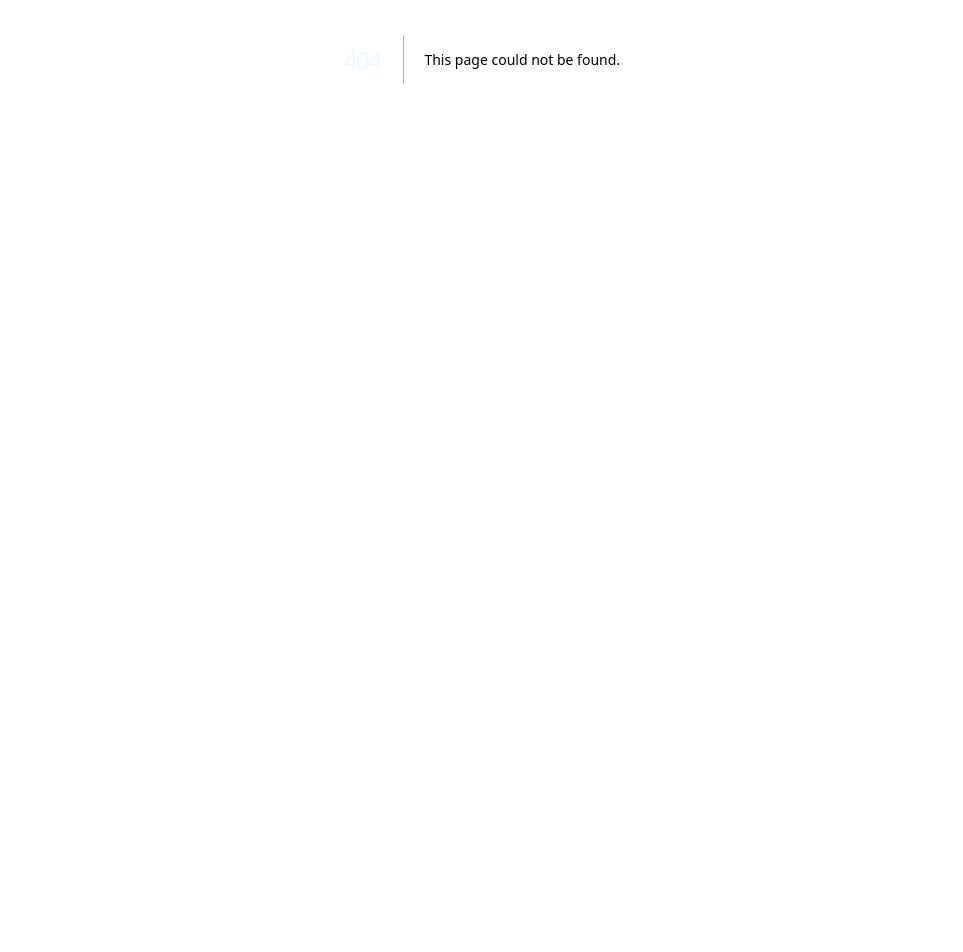
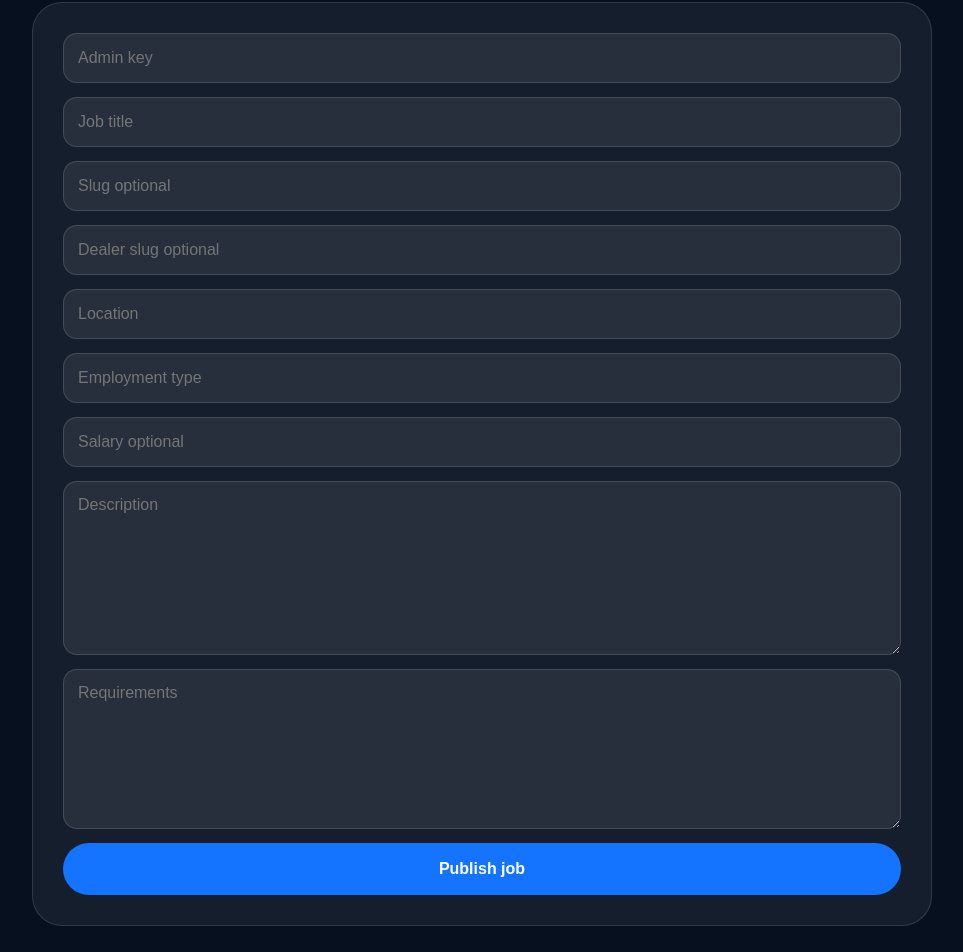
Before and after one commit to zlomke76-del/natatoday, a Next.js app: page /admin/jobs in a window 1280 px wide. Before the commit this address had no page. Shown: the part 341-1293 px from the top of the page, without its empty margins (158-1121 px from the left). Before the commit the page ends 800 px from the top, so only its background shows below. Built offline with nearby package versions, Linux system fonts and the light colour scheme.

Commit message:
Create page.tsx

```diff
--- /dev/null
+++ b/app/admin/jobs/page.tsx
@@ -0,0 +1,116 @@
+"use client";
+
+import { useState } from "react";
+import Nav from "../../components/Nav";
+
+export default function AdminJobsPage() {
+  const [message, setMessage] = useState("");
+
+  async function handleSubmit(event: React.FormEvent<HTMLFormElement>) {
+    event.preventDefault();
+    setMessage("");
+
+    const form = new FormData(event.currentTarget);
+
+    const payload = {
+      title: form.get("title"),
+      slug: form.get("slug"),
+      dealer_slug: form.get("dealer_slug"),
+      location: form.get("location"),
+      type: form.get("type"),
+      salary: form.get("salary"),
+      description: form.get("description"),
+      requirements: form.get("requirements"),
+      is_active: true
+    };
+
+    const res = await fetch("/api/nata/jobs", {
+      method: "POST",
+      headers: {
+        "Content-Type": "application/json",
+        "x-nata-admin-key": String(form.get("admin_key") || "")
+      },
+      body: JSON.stringify(payload)
+    });
+
+    const data = await res.json();
+
+    if (!res.ok) {
+      setMessage(data.error || "Could not create job");
+      return;
+    }
+
+    setMessage(`Job created: /careers/${data.job.slug}`);
+    event.currentTarget.reset();
+  }
+
+  return (
+    <main className="shell">
+      <Nav />
+
+      <section style={{ width: "min(900px, calc(100% - 40px))", margin: "0 auto", padding: "72px 0 96px" }}>
+        <div className="eyebrow">Admin</div>
+        <h1>Post a job.</h1>
+        <p className="lede">Create a role once and use the public careers URL across hiring sites.</p>
+
+        <form
+          onSubmit={handleSubmit}
+          style={{
+            display: "grid",
+            gap: 14,
+            marginTop: 34,
+            border: "1px solid rgba(255,255,255,0.12)",
+            borderRadius: 30,
+            padding: 30,
+            background: "rgba(255,255,255,0.06)"
+          }}
+        >
+          <input name="admin_key" placeholder="Admin key" required style={inputStyle} />
+          <input name="title" placeholder="Job title" required style={inputStyle} />
+          <input name="slug" placeholder="Slug optional" style={inputStyle} />
+          <input name="dealer_slug" placeholder="Dealer slug optional" style={inputStyle} />
+          <input name="location" placeholder="Location" style={inputStyle} />
+          <input name="type" placeholder="Employment type" style={inputStyle} />
+          <input name="salary" placeholder="Salary optional" style={inputStyle} />
+
+          <textarea name="description" placeholder="Description" rows={8} required style={textareaStyle} />
+          <textarea name="requirements" placeholder="Requirements" rows={6} style={textareaStyle} />
+
+          <button
+            type="submit"
+            style={{
+              minHeight: 52,
+              border: 0,
+              borderRadius: 999,
+              background: "#1473ff",
+              color: "#ffffff",
+              fontWeight: 900,
+              cursor: "pointer"
+            }}
+          >
+            Publish job
+          </button>
+
+          {message ? <p style={{ color: "#cfe2ff" }}>{message}</p> : null}
+        </form>
+      </section>
+    </main>
+  );
+}
+
+const inputStyle: React.CSSProperties = {
+  width: "100%",
+  minHeight: 50,
+  border: "1px solid rgba(255,255,255,0.14)",
+  borderRadius: 14,
+  padding: "0 14px",
+  background: "rgba(255,255,255,0.08)",
+  color: "#ffffff"
+};
+
+const textareaStyle: React.CSSProperties = {
+  ...inputStyle,
+  minHeight: 160,
+  padding: 14,
+  resize: "vertical"
+};
```
